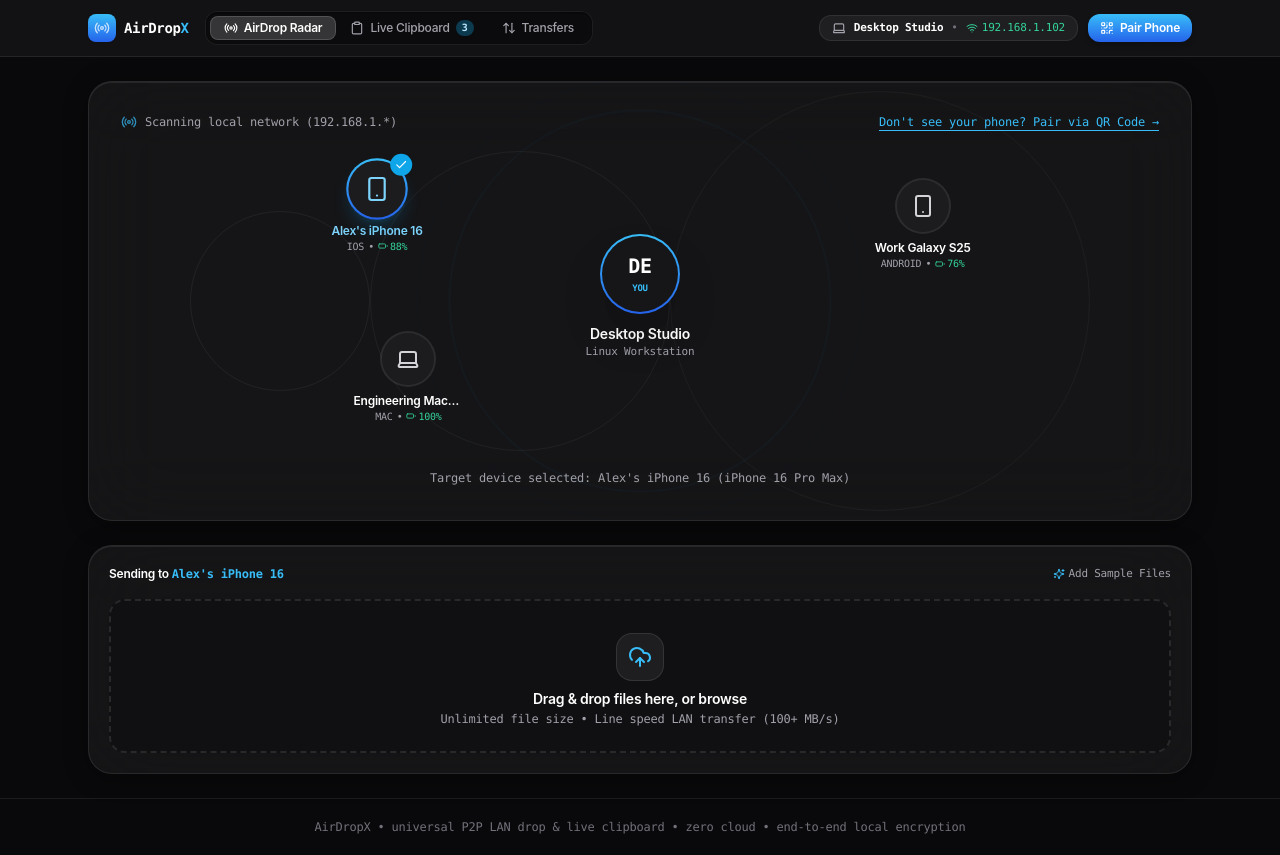
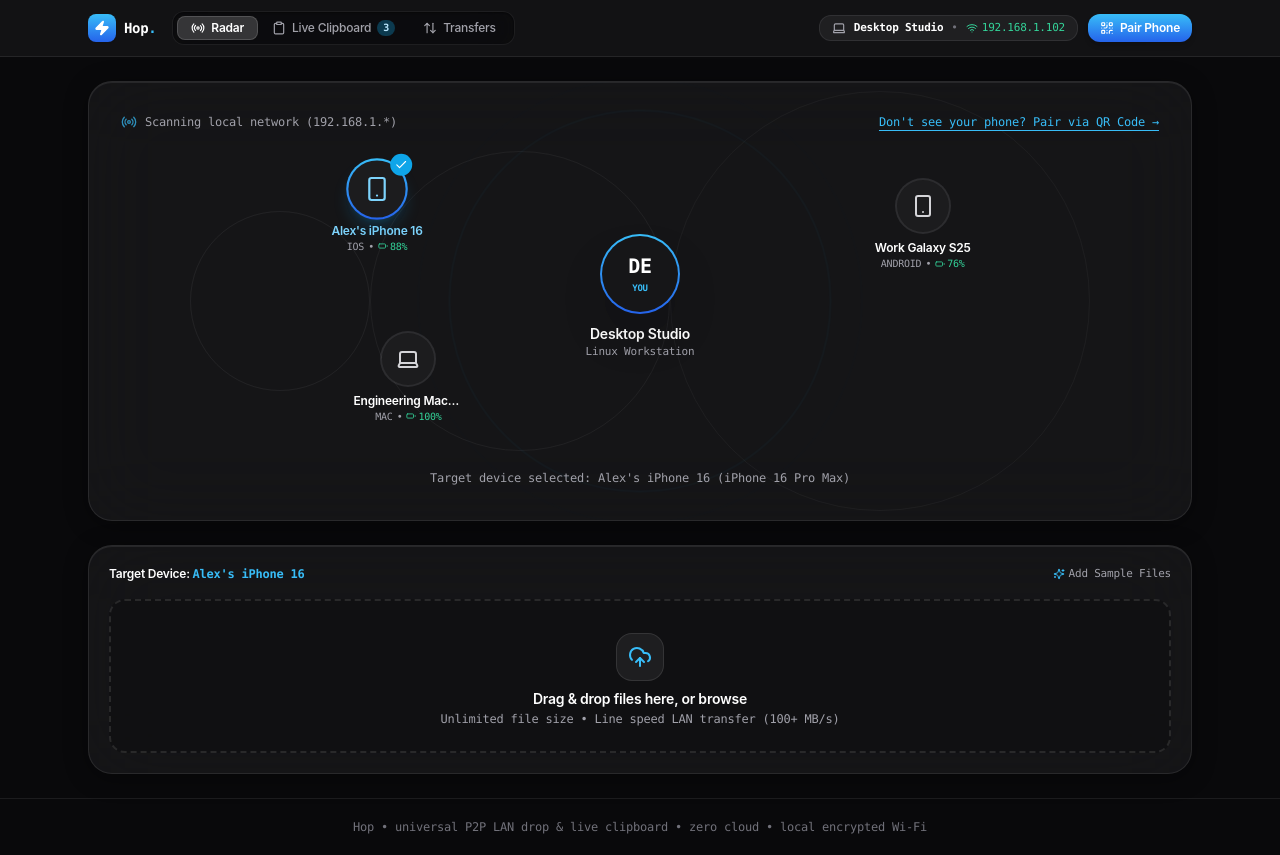
Before and after one commit to saqdil/hop, a React (Vite) app: page / in a window 1280 px wide. Built offline with nearby package versions, Linux system fonts and the light colour scheme.

Commit message:
feat: rebrand cross-device drop & clipboard platform to Hop

```diff
--- a/index.html
+++ b/index.html
@@ -5,12 +5,12 @@
     <link rel="icon" type="image/svg+xml" href="/favicon.svg" />
     <meta name="viewport" content="width=device-width, initial-scale=1.0, maximum-scale=1.0, user-scalable=no" />
     <meta name="theme-color" content="#09090b" />
-    <title>AirDropX — Universal P2P Cross-Device Drop & Clipboard Sync</title>
+    <title>Hop — Universal Cross-Device Drop & Shared Clipboard</title>
     <link rel="preconnect" href="https://fonts.googleapis.com">
     <link rel="preconnect" href="https://fonts.gstatic.com" crossorigin>
     <link href="https://fonts.googleapis.com/css2?family=Geist:wght@300;400;500;600;700&family=Geist+Mono:wght@400;500;600&display=swap" rel="stylesheet">
   </head>
-  <body class="bg-[#09090b] text-[#f5f5f7] antialiased selection:bg-cyan-500/30 selection:text-cyan-200 overflow-x-hidden">
+  <body class="bg-[#09090b] text-[#f5f5f7] antialiased selection:bg-sky-500/30 selection:text-sky-200 overflow-x-hidden">
     <div id="root"></div>
     <script type="module" src="/src/main.tsx"></script>
   </body>
--- a/src/App.tsx
+++ b/src/App.tsx
@@ -176,7 +176,7 @@ export const App: React.FC = () => {
       />
 
       <main className="flex-1 max-w-6xl w-full mx-auto px-4 sm:px-6 py-6 space-y-6">
-        {/* VIEW 1: AIRDROP RADAR & FILE DROP */}
+        {/* VIEW 1: RADAR & FILE DROP */}
         {currentView === 'radar' && (
           <div className="space-y-6">
             <RadarView
@@ -228,7 +228,7 @@ export const App: React.FC = () => {
       />
 
       <footer className="border-t border-white/[0.08] py-5 text-center text-xs text-zinc-500 font-mono">
-        AirDropX &bull; universal P2P LAN drop &amp; live clipboard &bull; zero cloud &bull; end-to-end local encryption
+        Hop &bull; universal P2P LAN drop &amp; live clipboard &bull; zero cloud &bull; local encrypted Wi-Fi
       </footer>
     </div>
   );
--- a/src/components/ClipboardSync.tsx
+++ b/src/components/ClipboardSync.tsx
@@ -121,7 +121,7 @@ export const ClipboardSync: React.FC<Props> = ({
           type="text"
           value={inputText}
           onChange={(e) => setInputText(e.target.value)}
-          placeholder="Type or paste text, URLs, OTP codes, or code snippets to blast to all devices..."
+          placeholder="Type or paste text, URLs, OTP codes, or code snippets to hop to all devices..."
           className="flex-1 h-10 px-3.5 rounded-xl bg-black/40 border border-white/[0.08] text-white placeholder-zinc-500 font-mono text-xs focus:outline-none focus:border-white/30"
         />
         <button
@@ -130,7 +130,7 @@ export const ClipboardSync: React.FC<Props> = ({
           className="h-10 px-5 rounded-xl bg-white hover:bg-zinc-100 text-zinc-950 font-sans font-semibold text-xs flex items-center justify-center gap-1.5 transition-all shadow-md active:scale-[0.98] disabled:opacity-40"
         >
           <Send className="w-3.5 h-3.5" />
-          <span>Blast to LAN</span>
+          <span>Hop to LAN</span>
         </button>
       </form>
 
@@ -164,7 +164,7 @@ export const ClipboardSync: React.FC<Props> = ({
             <Clipboard className="w-8 h-8 text-zinc-600 mx-auto" />
             <h3 className="text-sm font-semibold text-white font-sans">No Clipboard History Yet</h3>
             <p className="text-xs text-zinc-400 max-w-sm mx-auto">
-              Whenever you copy text on your phone or PC, AirDropX synchronizes it here instantly.
+              Whenever you copy text on your phone or PC, Hop synchronizes it here instantly.
             </p>
           </div>
         ) : (
--- a/src/components/FileDropZone.tsx
+++ b/src/components/FileDropZone.tsx
@@ -75,13 +75,13 @@ export const FileDropZone: React.FC<Props> = ({ selectedPeer, onSendFiles }) =>
     const demoItems: FileItem[] = [
       {
         id: `demo_1_${Date.now()}`,
-        name: 'RAW_Photonics_Test_Sample_2026.csv',
+        name: 'Photonics_Wafer_Scan_2026.csv',
         size: 14.8 * 1024 * 1024,
         type: 'text/csv',
       },
       {
         id: `demo_2_${Date.now()}`,
-        name: 'Lumilens_Wafer_Scan_4K.mov',
+        name: 'Optical_Lab_Recording_4K.mov',
         size: 84.5 * 1024 * 1024,
         type: 'video/quicktime',
       },
@@ -105,10 +105,10 @@ export const FileDropZone: React.FC<Props> = ({ selectedPeer, onSendFiles }) =>
           <span className="text-xs font-semibold text-white font-sans">
             {selectedPeer ? (
               <>
-                Sending to <span className="text-sky-400 font-mono">{selectedPeer.name}</span>
+                Target Device: <span className="text-sky-400 font-mono">{selectedPeer.name}</span>
               </>
             ) : (
-              'Select a device in the radar above to send'
+              'Select a device in the radar above to hop files'
             )}
           </span>
         </div>
@@ -218,7 +218,7 @@ export const FileDropZone: React.FC<Props> = ({ selectedPeer, onSendFiles }) =>
               className="w-full py-3 rounded-2xl bg-gradient-to-b from-sky-400 to-blue-600 hover:from-sky-300 hover:to-blue-500 text-white font-sans font-semibold text-xs flex items-center justify-center gap-2 transition-all shadow-lg active:scale-[0.98] disabled:opacity-40 disabled:cursor-not-allowed"
             >
               <Send className="w-4 h-4" />
-              {selectedPeer ? `AirDrop ${stagedFiles.length} File${stagedFiles.length > 1 ? 's' : ''} to ${selectedPeer.name}` : 'Select a Target Device Above to Send'}
+              {selectedPeer ? `Hop ${stagedFiles.length} File${stagedFiles.length > 1 ? 's' : ''} to ${selectedPeer.name}` : 'Select a Target Device Above to Send'}
             </button>
           </motion.div>
         )}
--- a/src/components/Navbar.tsx
+++ b/src/components/Navbar.tsx
@@ -1,6 +1,6 @@
 import React from 'react';
 import { PeerDevice } from '../types/peer';
-import { Radio, QrCode, Clipboard, ArrowUpDown, Laptop, Smartphone, Wifi } from 'lucide-react';
+import { Radio, QrCode, Clipboard, ArrowUpDown, Laptop, Smartphone, Wifi, Zap } from 'lucide-react';
 import { motion } from 'framer-motion';
 
 export type AppView = 'radar' | 'clipboard' | 'transfers';
@@ -23,7 +23,7 @@ export const Navbar: React.FC<Props> = ({
   clipboardItemsCount,
 }) => {
   const views = [
-    { id: 'radar' as AppView, label: 'AirDrop Radar', icon: Radio },
+    { id: 'radar' as AppView, label: 'Radar', icon: Radio },
     { id: 'clipboard' as AppView, label: 'Live Clipboard', icon: Clipboard, badge: clipboardItemsCount },
     { id: 'transfers' as AppView, label: 'Transfers', icon: ArrowUpDown, badge: activeTransfersCount },
   ];
@@ -35,10 +35,10 @@ export const Navbar: React.FC<Props> = ({
         <div className="flex items-center gap-4">
           <div className="flex items-center gap-2">
             <div className="flex items-center justify-center w-7 h-7 rounded-lg bg-gradient-to-b from-sky-400 to-blue-600 text-white shadow-sm">
-              <Radio className="w-4 h-4 animate-pulse" />
+              <Zap className="w-4 h-4 fill-white" />
             </div>
             <span className="font-semibold text-sm tracking-tight text-white font-mono hidden sm:inline">
-              AirDrop<span className="text-sky-400">X</span>
+              Hop<span className="text-sky-400">.</span>
             </span>
           </div>
 
--- a/src/components/TransferQueue.tsx
+++ b/src/components/TransferQueue.tsx
@@ -27,7 +27,7 @@ export const TransferQueue: React.FC<Props> = ({
   };
 
   const handleDownloadFile = (fileName: string) => {
-    const blob = new Blob([`AirDropX Transferred Payload for ${fileName}`], { type: 'text/plain' });
+    const blob = new Blob([`Hop Transferred Payload for ${fileName}`], { type: 'text/plain' });
     const url = URL.createObjectURL(blob);
     const a = document.createElement('a');
     a.href = url;
@@ -46,7 +46,7 @@ export const TransferQueue: React.FC<Props> = ({
           </div>
           <div>
             <h2 className="text-base font-semibold text-white tracking-tight flex items-center gap-2 font-sans">
-              P2P Transfer Activity
+              Hop Transfer Activity
               <span className="text-xs font-mono px-2 py-0.5 rounded-lg bg-white/[0.08] text-zinc-300 border border-white/10">
                 {transfers.length} sessions
               </span>
@@ -74,7 +74,7 @@ export const TransferQueue: React.FC<Props> = ({
             <ArrowUpDown className="w-8 h-8 text-zinc-600 mx-auto" />
             <h3 className="text-sm font-semibold text-white font-sans">No Active Transfers</h3>
             <p className="text-xs text-zinc-400 max-w-sm mx-auto">
-              Select a device on the radar and drop files to start an encrypted high-speed LAN drop.
+              Select a device on the radar and drop files to start an encrypted high-speed LAN hop.
             </p>
           </div>
         ) : (
```
Also changed, not shown: src/components/mobile/MobileView.tsx (+5 -5 lines), public/favicon.svg, 1 other file (tests, documents, lock files or other folders).
